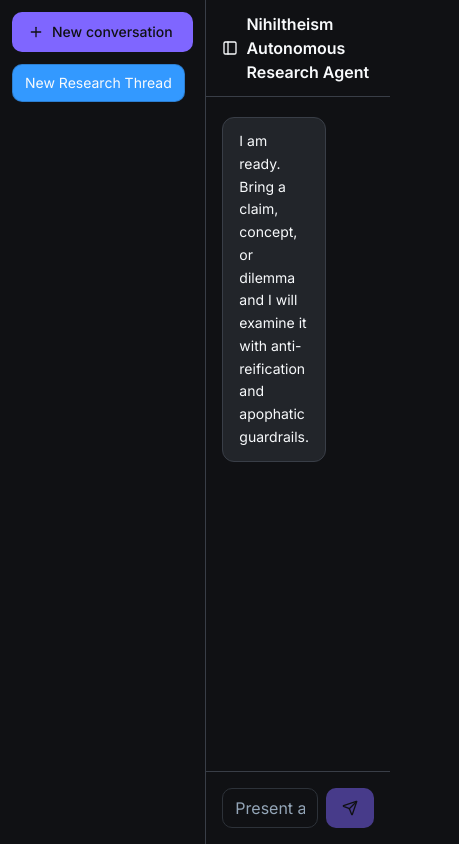
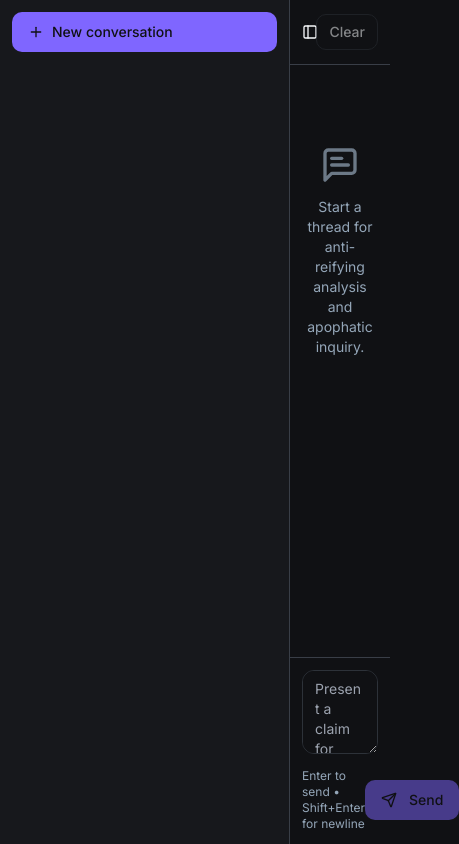
Before and after one commit to AtheistWhoIsATheist/void-resonance-notes, a React (Vite) app: page / in a window 390 px wide. Shown: the whole page, 459 px wide, since content can reach past the window. Built offline with nearby package versions, Linux system fonts and the light colour scheme.

Commit message:
Polish chat UX on Index with mobile, typing, and actions

```diff
--- a/src/pages/Index.tsx
+++ b/src/pages/Index.tsx
@@ -1,8 +1,7 @@
 import { useEffect, useMemo, useState } from 'react';
 import { Button } from '@/components/ui/button';
 import { ScrollArea } from '@/components/ui/scroll-area';
-import { Input } from '@/components/ui/input';
-import { PanelLeft, Plus, Send } from 'lucide-react';
+import { PanelLeft, Plus, Send, Copy, Trash2, Pencil, MessageSquareText } from 'lucide-react';
 import { ChatMessage, createDefaultConversation, MockStreamingProvider } from '@/lib/chatProvider';
 
 interface Conversation {
@@ -13,6 +12,11 @@ interface Conversation {
 }
 
 const STORAGE_KEY = 'nihiltheism-chat-conversations-v1';
+
+const getConversationPreview = (conversation: Conversation) => {
+  const recent = [...conversation.messages].reverse().find((message) => message.role !== 'system');
+  return recent?.content || 'No messages yet';
+};
 
 const Index = () => {
   const [isSidebarOpen, setIsSidebarOpen] = useState(true);
@@ -43,18 +47,14 @@ const Index = () => {
   }, []);
 
   useEffect(() => {
-    if (conversations.length) {
     localStorage.setItem(STORAGE_KEY, JSON.stringify(conversations));
-    }
   }, [conversations]);
 
   const active = conversations.find((conversation) => conversation.id === activeConversationId);
 
-  const updateActive = (updater: (current: Conversation) => Conversation) => {
+  const updateConversation = (conversationId: string, updater: (current: Conversation) => Conversation) => {
     setConversations((current) =>
-      current.map((conversation) =>
-        conversation.id === activeConversationId ? updater(conversation) : conversation
-      )
+      current.map((conversation) => (conversation.id === conversationId ? updater(conversation) : conversation))
     );
   };
 
@@ -69,9 +69,52 @@ const Index = () => {
     setActiveConversationId(conversation.id);
   };
 
+  const deleteConversation = (conversationId: string) => {
+    setConversations((current) => {
+      const filtered = current.filter((conversation) => conversation.id !== conversationId);
+      if (!filtered.length) {
+        const fallback: Conversation = {
+          id: crypto.randomUUID(),
+          title: 'New Research Thread',
+          updatedAt: new Date().toISOString(),
+          messages: createDefaultConversation()
+        };
+        setActiveConversationId(fallback.id);
+        return [fallback];
+      }
+
+      if (activeConversationId === conversationId) {
+        setActiveConversationId(filtered[0].id);
+      }
+      return filtered;
+    });
+  };
+
+  const renameConversation = (conversationId: string) => {
+    const current = conversations.find((conversation) => conversation.id === conversationId);
+    const nextTitle = window.prompt('Rename conversation', current?.title || '');
+    if (!nextTitle?.trim()) return;
+
+    updateConversation(conversationId, (conversation) => ({
+      ...conversation,
+      title: nextTitle.trim(),
+      updatedAt: new Date().toISOString()
+    }));
+  };
+
+  const clearActiveConversation = () => {
+    if (!active) return;
+    updateConversation(active.id, (conversation) => ({
+      ...conversation,
+      updatedAt: new Date().toISOString(),
+      messages: createDefaultConversation()
+    }));
+  };
+
   const onSend = async () => {
     if (!draft.trim() || !active || isStreaming) return;
 
+    const conversationId = active.id;
     const userMessage: ChatMessage = {
       id: crypto.randomUUID(),
       role: 'user',
@@ -89,21 +132,19 @@ const Index = () => {
     setDraft('');
     setIsStreaming(true);
 
-    updateActive((current) => ({
-      ...current,
-      title: current.title === 'Untitled Thread' ? userMessage.content.slice(0, 36) : current.title,
+    updateConversation(conversationId, (conversation) => ({
+      ...conversation,
+      title: conversation.title === 'Untitled Thread' ? userMessage.content.slice(0, 40) : conversation.title,
       updatedAt: new Date().toISOString(),
-      messages: [...current.messages, userMessage, assistantMessage]
+      messages: [...conversation.messages, userMessage, assistantMessage]
     }));
 
     await provider.streamReply([...(active.messages ?? []), userMessage], (chunk) => {
-      updateActive((current) => ({
-        ...current,
+      updateConversation(conversationId, (conversation) => ({
+        ...conversation,
         updatedAt: new Date().toISOString(),
-        messages: current.messages.map((message) =>
-          message.id === assistantMessage.id
-            ? { ...message, content: `${message.content}${chunk.delta}` }
-            : message
+        messages: conversation.messages.map((message) =>
+          message.id === assistantMessage.id ? { ...message, content: `${message.content}${chunk.delta}` } : message
         )
       }));
 
@@ -113,78 +154,121 @@ const Index = () => {
     });
   };
 
+  const assistantIsTyping = isStreaming && active?.messages.some((message) => message.role === 'assistant' && !message.content);
+
   return (
     <div className="h-screen bg-background text-foreground flex">
       {isSidebarOpen && (
-        <aside className="w-72 border-r border-border p-3 flex flex-col gap-3">
-          <Button onClick={createConversation} className="w-full justify-start gap-2">
+        <aside className="w-full max-w-[290px] border-r border-border p-3 sm:p-4 flex flex-col gap-3 bg-card/40">
+          <Button onClick={createConversation} className="w-full justify-start gap-2" aria-label="Create new conversation">
             <Plus className="h-4 w-4" />
             New conversation
           </Button>
           <ScrollArea className="flex-1 pr-2">
             <div className="space-y-2">
               {conversations.map((conversation) => (
+                <div key={conversation.id} className="group rounded-lg border border-border bg-background/80">
                   <button
-                  key={conversation.id}
                     onClick={() => setActiveConversationId(conversation.id)}
-                  className={`w-full text-left rounded-md px-3 py-2 text-sm border transition ${
-                    conversation.id === activeConversationId
-                      ? 'bg-accent border-accent-foreground/20'
-                      : 'bg-card border-border hover:bg-accent/40'
+                    className={`w-full text-left rounded-t-lg px-3 py-2 transition ${
+                      conversation.id === activeConversationId ? 'bg-accent' : 'hover:bg-accent/50'
                     }`}
+                    aria-label={`Open conversation ${conversation.title}`}
                   >
-                  {conversation.title}
+                    <p className="text-sm font-medium truncate">{conversation.title}</p>
+                    <p className="text-xs text-muted-foreground truncate mt-1">{getConversationPreview(conversation)}</p>
                   </button>
+                  <div className="flex items-center justify-end gap-1 px-2 pb-2 opacity-100 sm:opacity-0 sm:group-hover:opacity-100 transition-opacity">
+                    <Button size="icon" variant="ghost" onClick={() => renameConversation(conversation.id)} aria-label="Rename conversation">
+                      <Pencil className="h-3.5 w-3.5" />
+                    </Button>
+                    <Button size="icon" variant="ghost" onClick={() => deleteConversation(conversation.id)} aria-label="Delete conversation">
+                      <Trash2 className="h-3.5 w-3.5" />
+                    </Button>
+                  </div>
+                </div>
               ))}
             </div>
           </ScrollArea>
         </aside>
       )}
 
-      <main className="flex-1 flex flex-col">
-        <header className="border-b border-border px-4 py-3 flex items-center gap-2">
-          <Button variant="ghost" size="icon" onClick={() => setIsSidebarOpen((value) => !value)}>
+      <main className="flex-1 flex flex-col min-w-0">
+        <header className="border-b border-border px-3 sm:px-4 py-3 flex items-center justify-between gap-2">
+          <div className="flex items-center gap-2 min-w-0">
+            <Button variant="ghost" size="icon" onClick={() => setIsSidebarOpen((value) => !value)} aria-label="Toggle sidebar">
               <PanelLeft className="h-4 w-4" />
             </Button>
-          <div>
-            <h1 className="font-semibold">Nihiltheism Autonomous Research Agent</h1>
+            <div className="min-w-0">
+              <h1 className="font-semibold truncate">Nihiltheism Autonomous Research Agent</h1>
+              <p className="text-xs text-muted-foreground truncate">{active?.title || 'No active conversation'}</p>
             </div>
+          </div>
+          <Button variant="outline" size="sm" onClick={clearActiveConversation} disabled={!active}>
+            Clear
+          </Button>
         </header>
 
-        <ScrollArea className="flex-1 px-4 py-5">
-          <div className="max-w-3xl mx-auto space-y-4">
+        <ScrollArea className="flex-1 px-3 sm:px-5 py-4 sm:py-6">
+          {!active?.messages.filter((message) => message.role !== 'system').length ? (
+            <div className="max-w-2xl mx-auto text-center text-muted-foreground py-16">
+              <MessageSquareText className="h-10 w-10 mx-auto mb-3 opacity-70" />
+              <p className="text-sm">Start a thread for anti-reifying analysis and apophatic inquiry.</p>
+            </div>
+          ) : (
+            <div className="max-w-3xl mx-auto space-y-5">
               {active?.messages
                 .filter((message) => message.role !== 'system')
                 .map((message) => (
-                <div
-                  key={message.id}
-                  className={`rounded-lg px-4 py-3 text-sm leading-relaxed whitespace-pre-wrap ${
+                  <article key={message.id} className={`flex ${message.role === 'user' ? 'justify-end' : 'justify-start'}`}>
+                    <div className={`max-w-[90%] sm:max-w-[80%] rounded-2xl px-4 py-3 text-sm leading-relaxed whitespace-pre-wrap border ${
                       message.role === 'user'
-                      ? 'bg-primary text-primary-foreground ml-12'
-                      : 'bg-card border border-border mr-12'
-                  }`}
+                        ? 'bg-primary text-primary-foreground border-primary/20'
+                        : 'bg-card text-card-foreground border-border shadow-sm'
+                    }`}>
+                      <p>{message.content}</p>
+                      <div className="mt-2 flex justify-end">
+                        <Button
+                          variant="ghost"
+                          size="icon"
+                          className="h-6 w-6"
+                          onClick={() => navigator.clipboard.writeText(message.content)}
+                          aria-label="Copy message"
                         >
-                  {message.content}
+                          <Copy className="h-3.5 w-3.5" />
+                        </Button>
                       </div>
+                    </div>
+                  </article>
                 ))}
+              {assistantIsTyping && <p className="text-xs text-muted-foreground ml-2">Assistant is typing…</p>}
             </div>
+          )}
         </ScrollArea>
 
-        <div className="border-t border-border p-4">
-          <div className="max-w-3xl mx-auto flex items-center gap-2">
-            <Input
+        <div className="border-t border-border p-3 sm:p-4">
+          <div className="max-w-3xl mx-auto">
+            <label htmlFor="chat-composer" className="sr-only">Message composer</label>
+            <textarea
+              id="chat-composer"
               value={draft}
               onChange={(event) => setDraft(event.target.value)}
               onKeyDown={(event) => {
-                if (event.key === 'Enter') {
+                if (event.key === 'Enter' && !event.shiftKey) {
+                  event.preventDefault();
                   void onSend();
                 }
               }}
-              placeholder="Present a claim for anti-reifying analysis..."
+              placeholder="Present a claim for anti-reifying analysis…"
+              className="w-full min-h-[84px] max-h-56 resize-y rounded-xl border border-input bg-background px-3 py-2 text-sm focus-visible:outline-none focus-visible:ring-1 focus-visible:ring-ring"
+              aria-label="Chat message input"
             />
-            <Button onClick={() => void onSend()} disabled={isStreaming || !draft.trim()}>
-              <Send className="h-4 w-4" />
+            <div className="mt-2 flex items-center justify-between">
+              <p className="text-xs text-muted-foreground">Enter to send • Shift+Enter for newline</p>
+              <Button onClick={() => void onSend()} disabled={isStreaming || !draft.trim()} aria-label="Send message">
+                <Send className="h-4 w-4 mr-1" /> Send
               </Button>
+            </div>
           </div>
         </div>
       </main>
```
Lines whose indentation alone changed are shown as unchanged.
